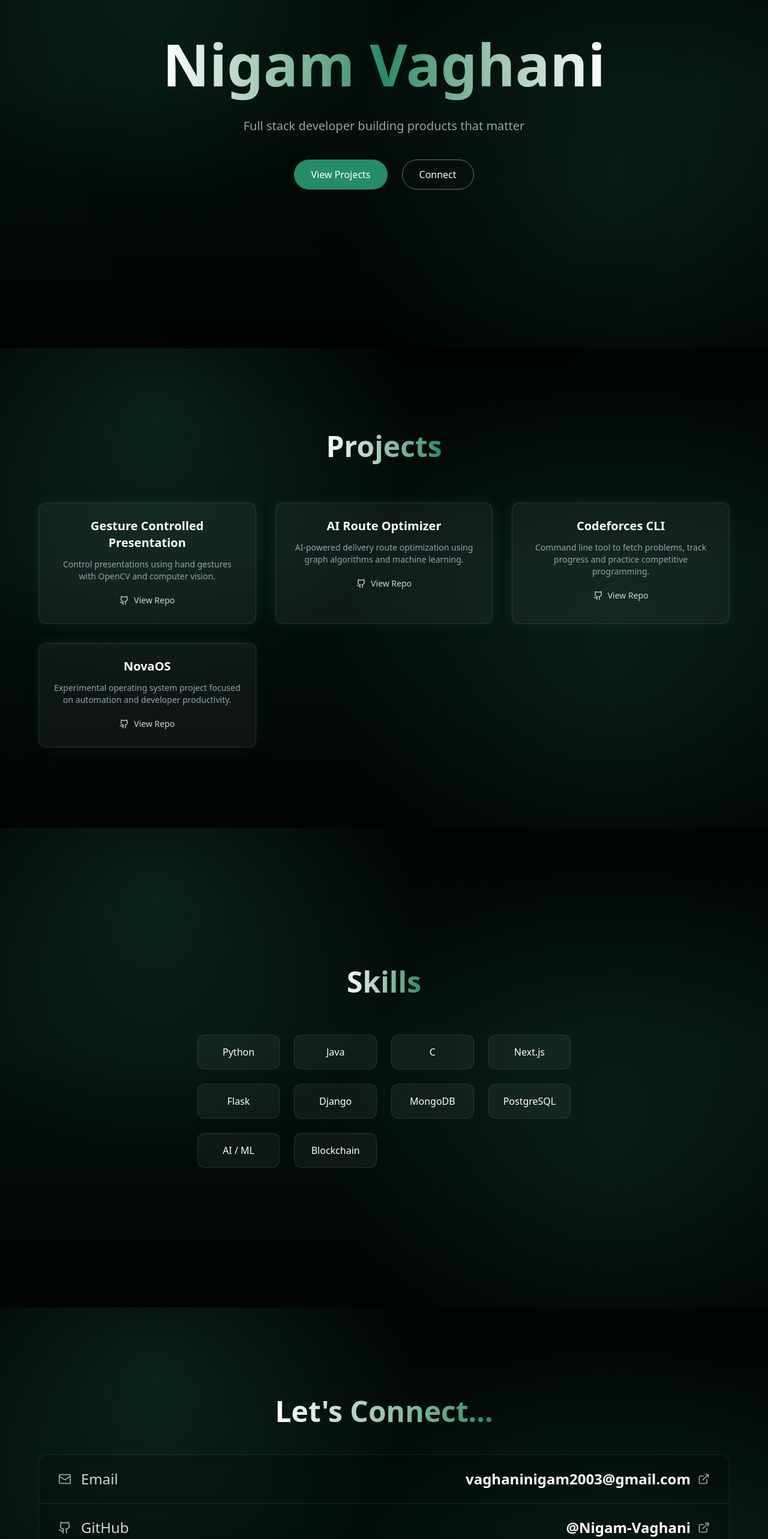
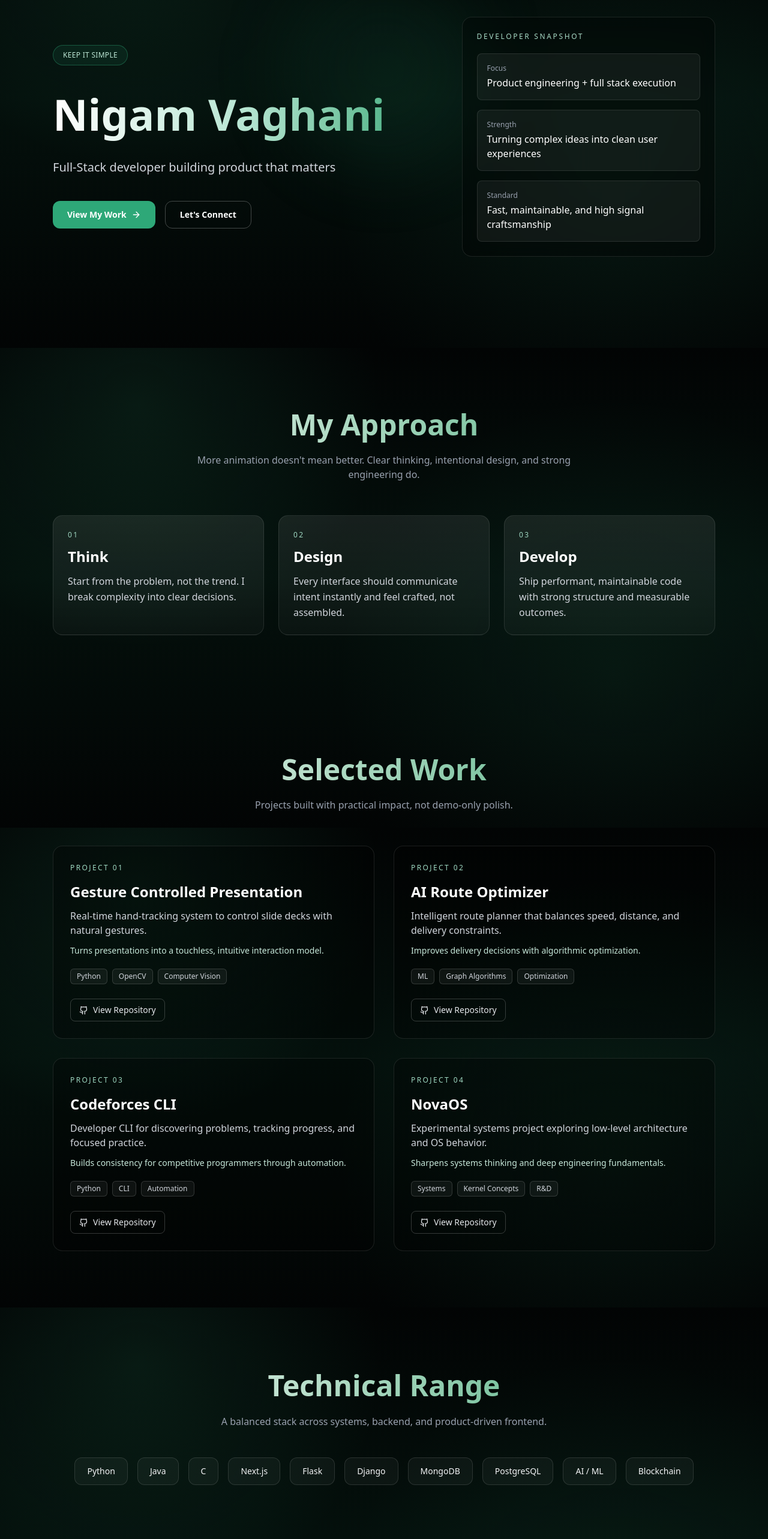
Before and after one commit to Nigam-Vaghani/PortFolio, a Next.js app: page / in a window 1280 px wide. Shown: the part 220-2786 px from the top of the page at 60% size. Built offline with nearby package versions, Linux system fonts and the light colour scheme.

Commit message:
chnage layout

```diff
--- a/src/app/globals.css
+++ b/src/app/globals.css
@@ -1,10 +1,26 @@
 @import "tailwindcss";
 
-body{
+:root {
+  --brand: #2ea878;
+  --brand-soft: #8fd1b5;
+  --ink: #d8e4dd;
+}
+
+html {
+  scroll-behavior: smooth;
+}
+
+body {
   background:
-    radial-gradient(circle at 20% 15%, rgba(38, 140, 103, 0.2) 0%, rgba(38, 140, 103, 0) 35%),
-    radial-gradient(circle at 80% 65%, rgba(38, 140, 103, 0.14) 0%, rgba(38, 140, 103, 0) 40%),
-    linear-gradient(180deg, #020404 0%, #04110c 45%, #020404 100%);
+    radial-gradient(circle at 18% 12%, rgba(46, 168, 120, 0.12) 0%, rgba(46, 168, 120, 0) 32%),
+    radial-gradient(circle at 80% 68%, rgba(46, 168, 120, 0.08) 0%, rgba(46, 168, 120, 0) 40%),
+    linear-gradient(180deg, #020404 0%, #04100c 48%, #020404 100%);
   background-attachment: fixed;
-  color: white;
+  color: var(--ink);
+  text-rendering: optimizeLegibility;
 }
+
+::selection {
+  background: rgba(46, 168, 120, 0.35);
+  color: #ecfff6;
+}
--- a/src/app/page.js
+++ b/src/app/page.js
@@ -1,230 +1,328 @@
 "use client";
+
 import { motion } from "framer-motion";
-import { Github, Mail, Twitter, Linkedin, MessageCircle, ExternalLink } from "lucide-react";
+import {
+  ArrowRight,
+  ExternalLink,
+  Github,
+  Linkedin,
+  Mail,
+  MessageCircle,
+  Sparkles,
+  Twitter,
+} from "lucide-react";
 import Navbar from "../components/Navbar";
+
+const projects = [
+  {
+    title: "Gesture Controlled Presentation",
+    summary:
+      "Real-time hand-tracking system to control slide decks with natural gestures.",
+    impact: "Turns presentations into a touchless, intuitive interaction model.",
+    stack: ["Python", "OpenCV", "Computer Vision"],
+    repo: "https://github.com/Nigam-Vaghani/gesture-controlled-presentation",
+  },
+  {
+    title: "AI Route Optimizer",
+    summary:
+      "Intelligent route planner that balances speed, distance, and delivery constraints.",
+    impact: "Improves delivery decisions with algorithmic optimization.",
+    stack: ["ML", "Graph Algorithms", "Optimization"],
+    repo: "https://github.com/Nigam-Vaghani/ai-route-optimizer",
+  },
+  {
+    title: "Codeforces CLI",
+    summary:
+      "Developer CLI for discovering problems, tracking progress, and focused practice.",
+    impact: "Builds consistency for competitive programmers through automation.",
+    stack: ["Python", "CLI", "Automation"],
+    repo: "https://github.com/Nigam-Vaghani/codeforces_cli",
+  },
+  {
+    title: "NovaOS",
+    summary:
+      "Experimental systems project exploring low-level architecture and OS behavior.",
+    impact: "Sharpens systems thinking and deep engineering fundamentals.",
+    stack: ["Systems", "Kernel Concepts", "R&D"],
+    repo: "https://github.com/Nigam-Vaghani/novaos",
+  },
+];
+
+const skills = [
+  "Python",
+  "Java",
+  "C",
+  "Next.js",
+  "Flask",
+  "Django",
+  "MongoDB",
+  "PostgreSQL",
+  "AI / ML",
+  "Blockchain",
+];
+
+const principles = [
+  {
+    title: "Think",
+    body: "Start from the problem, not the trend. I break complexity into clear decisions.",
+  },
+  {
+    title: "Design",
+    body: "Every interface should communicate intent instantly and feel crafted, not assembled.",
+  },
+  {
+    title: "Develop",
+    body: "Ship performant, maintainable code with strong structure and measurable outcomes.",
+  },
+];
+
+const contactLinks = [
+  {
+    label: "Email",
+    value: "vaghaninigam2003@gmail.com",
+    href: "mailto:vaghaninigam2003@gmail.com",
+    icon: Mail,
+  },
+  {
+    label: "GitHub",
+    value: "@Nigam-Vaghani",
+    href: "https://github.com/Nigam-Vaghani",
+    icon: Github,
+  },
+  {
+    label: "LinkedIn",
+    value: "nigam-vaghani",
+    href: "https://www.linkedin.com/in/nigam-vaghani-4a5086260/",
+    icon: Linkedin,
+  },
+  {
+    label: "Twitter",
+    value: "@nigam",
+    href: "#",
+    icon: Twitter,
+  },
+  {
+    label: "Discord",
+    value: "Join Server",
+    href: "#",
+    icon: MessageCircle,
+  },
+];
+
+const rise = {
+  hidden: { opacity: 0, y: 22 },
+  show: { opacity: 1, y: 0 },
+};
 
 export default function Home() {
   return (
-    <main className="relative text-white text-center overflow-x-hidden">
+    <main className="relative overflow-x-hidden text-white">
       <Navbar />
 
-      <section id="home" className="relative min-h-screen flex flex-col items-center justify-center px-6">
-        <div className="absolute w-[600px] h-[600px] bg-[#000000] opacity-20 blur-[120px] rounded-full pointer-events-none"></div>
+      <div className="pointer-events-none absolute inset-0 -z-10">
+        <div className="absolute left-1/2 top-44 h-80 w-80 -translate-x-1/2 rounded-full bg-[#2ea878]/10 blur-3xl" />
+      </div>
 
-        <motion.h1
-          initial={{ opacity: 0, y: 40 }}
-          animate={{ opacity: 1, y: 0 }}
-          transition={{ duration: 0.8 }}
-          className="relative z-10 text-6xl md:text-8xl leading-[1.15] py-2 font-bold bg-gradient-to-r from-white via-[#268c67] to-white text-transparent bg-clip-text"
+      <section id="home" className="mx-auto flex min-h-screen w-full max-w-6xl items-center px-6 pt-24">
+        <div className="grid w-full items-center gap-12 lg:grid-cols-[1.2fr_0.8fr]">
+          <motion.div
+            variants={rise}
+            initial="hidden"
+            animate="show"
+            transition={{ duration: 0.5 }}
           >
+            <div className="mb-8 inline-flex items-center gap-2 rounded-full border border-[#2ea878]/40 bg-[#2ea878]/10 px-4 py-2 text-xs tracking-wide text-[#bce6d4]">
+
+              KEEP IT SIMPLE
+            </div>
+
+            <h1 className="bg-linear-to-r from-white via-[#b7e6d3] to-[#2ea878] bg-clip-text py-2 text-5xl font-black leading-[1.14] text-transparent md:text-7xl">
               Nigam Vaghani
-        </motion.h1>
+            </h1>
 
-        <p className="relative z-10 mt-6 text-lg md:text-xl text-gray-400 max-w-xl leading-relaxed">
-          Full stack developer building products that matter
+            <p className="mt-6 max-w-2xl text-lg leading-relaxed text-gray-300 md:text-xl">
+              Full-Stack developer building product that matters
             </p>
 
-        <motion.div
-          initial={{ opacity: 0, y: 40 }}
-          animate={{ opacity: 1, y: 0 }}
-          transition={{ duration: 1, delay: 0.6 }}
-          className="relative z-10 flex gap-6 mt-10"
+            <div className="mt-10 flex flex-wrap gap-4">
+              <a
+                href="#projects"
+                className="group inline-flex items-center gap-2 rounded-xl bg-[#2ea878] px-6 py-3 text-sm font-semibold text-white transition hover:-translate-y-0.5 hover:bg-[#37bc86]"
               >
-          <button className="px-7 py-3 bg-[#268c67] rounded-full font-medium hover:scale-110 hover:bg-[#2ea878] transition-all duration-300">
-            View Projects
-          </button>
+                View My Work
+                <ArrowRight size={16} className="transition group-hover:translate-x-1" />
+              </a>
+              <a
+                href="#connect"
+                className="rounded-xl border border-white/25 px-6 py-3 text-sm font-semibold text-white transition hover:border-[#2ea878] hover:bg-[#2ea878]/10"
+              >
+                Let&apos;s Connect
+              </a>
+            </div>
+          </motion.div>
 
-          <button className="px-7 py-3 border border-gray-500 rounded-full hover:border-white hover:scale-110 transition-all duration-300">
-            Connect
-          </button>
-        </motion.div>
+          <motion.aside
+            variants={rise}
+            initial="hidden"
+            animate="show"
+            transition={{ duration: 0.55, delay: 0.12 }}
+            className="rounded-2xl border border-white/10 bg-black/30 p-6 backdrop-blur-md"
+          >
+            <p className="text-xs tracking-[0.22em] text-[#a8d9c5]">DEVELOPER SNAPSHOT</p>
+            <div className="mt-5 space-y-4 text-sm text-gray-300">
+              <div className="rounded-lg border border-white/10 bg-white/5 p-4">
+                <p className="text-xs text-gray-400">Focus</p>
+                <p className="mt-1 text-base text-white">Product engineering + full stack execution</p>
+              </div>
+              <div className="rounded-lg border border-white/10 bg-white/5 p-4">
+                <p className="text-xs text-gray-400">Strength</p>
+                <p className="mt-1 text-base text-white">Turning complex ideas into clean user experiences</p>
+              </div>
+              <div className="rounded-lg border border-white/10 bg-white/5 p-4">
+                <p className="text-xs text-gray-400">Standard</p>
+                <p className="mt-1 text-base text-white">Fast, maintainable, and high signal craftsmanship</p>
+              </div>
+            </div>
+          </motion.aside>
+        </div>
       </section>
 
-      <section id="projects" className="min-h-screen flex flex-col items-center justify-center px-6 py-24">
+      <section id="approach" className="mx-auto w-full max-w-6xl px-6 py-24">
+        <h2 className="bg-linear-to-r from-white to-[#2ea878] bg-clip-text py-1 text-center text-4xl font-bold leading-[1.15] text-transparent md:text-5xl">
+          My Approach
+        </h2>
+        <p className="mx-auto mt-4 max-w-2xl text-center text-gray-400">
+          More animation doesn&apos;t mean better. Clear thinking, intentional design, and strong engineering do.
+        </p>
 
-  <h2 className="text-4xl md:text-5xl font-bold mb-16 bg-gradient-to-r from-white to-[#268c67] text-transparent bg-clip-text py-1.5">
-  Projects
+        <div className="mt-14 grid gap-6 md:grid-cols-3">
+          {principles.map((item, index) => (
+            <motion.article
+              key={item.title}
+              initial={{ opacity: 0, y: 20 }}
+              whileInView={{ opacity: 1, y: 0 }}
+              viewport={{ once: true, amount: 0.3 }}
+              transition={{ duration: 0.4, delay: index * 0.08 }}
+              className="rounded-2xl border border-white/10 bg-linear-to-b from-white/8 to-white/3 p-6"
+            >
+              <p className="text-xs tracking-[0.2em] text-[#9fd8c2]">0{index + 1}</p>
+              <h3 className="mt-3 text-2xl font-semibold text-white">{item.title}</h3>
+              <p className="mt-3 leading-relaxed text-gray-300">{item.body}</p>
+            </motion.article>
+          ))}
+        </div>
+      </section>
+
+      <section id="projects" className="mx-auto w-full max-w-6xl px-6 py-24">
+        <h2 className="bg-linear-to-r from-white to-[#2ea878] bg-clip-text py-1 text-center text-4xl font-bold leading-[1.15] text-transparent md:text-5xl">
+          Selected Work
         </h2>
+        <p className="mx-auto mt-4 max-w-2xl text-center text-gray-400">
+          Projects built with practical impact, not demo-only polish.
+        </p>
 
-  <div className="grid md:grid-cols-2 lg:grid-cols-3 gap-8 max-w-6xl">
+        <div className="mt-14 grid gap-8 md:grid-cols-2">
+          {projects.map((project, index) => (
+            <motion.article
+              key={project.title}
+              initial={{ opacity: 0, y: 18 }}
+              whileInView={{ opacity: 1, y: 0 }}
+              viewport={{ once: true, amount: 0.22 }}
+              transition={{ duration: 0.42, delay: index * 0.07 }}
+              className="group rounded-2xl border border-white/10 bg-black/30 p-7 transition hover:border-[#2ea878]/70"
+            >
+              <div className="mb-4 flex items-center justify-between">
+                <span className="text-xs tracking-[0.2em] text-[#9fd8c2]">PROJECT {String(index + 1).padStart(2, "0")}</span>
+              </div>
 
-    <div className="bg-white/5 border border-white/10 rounded-xl p-6 shadow-[0_0_25px_rgba(38,140,103,0.12)] hover:border-[#268c67] hover:scale-105 hover:shadow-[0_0_35px_rgba(38,140,103,0.28)] transition duration-300">
-      <h3 className="text-xl font-semibold mb-3">Gesture Controlled Presentation</h3>
-      <p className="text-gray-400 text-sm">
-        Control presentations using hand gestures with OpenCV and computer vision.
-      </p>
+              <h3 className="text-2xl font-semibold text-white">{project.title}</h3>
+              <p className="mt-3 text-gray-300">{project.summary}</p>
+              <p className="mt-3 text-sm text-[#c7e8da]">{project.impact}</p>
+
+              <div className="mt-5 flex flex-wrap gap-2">
+                {project.stack.map((tag) => (
+                  <span
+                    key={`${project.title}-${tag}`}
+                    className="rounded-md border border-white/15 bg-white/5 px-2.5 py-1 text-xs text-gray-300"
+                  >
+                    {tag}
+                  </span>
+                ))}
+              </div>
+
               <a
-        href="https://github.com/Nigam-Vaghani/gesture-controlled-presentation"
+                href={project.repo}
                 target="_blank"
                 rel="noopener noreferrer"
-        className="mt-5 inline-flex items-center gap-2 text-sm text-gray-300 hover:text-[#268c67] transition"
+                className="mt-6 inline-flex items-center gap-2 rounded-lg border border-white/20 px-3.5 py-2 text-sm font-medium text-gray-200 transition hover:border-[#2ea878] hover:text-[#bce6d4]"
               >
-        <Github size={16} />
-        View Repo
+                <Github size={15} />
+                View Repository
               </a>
+            </motion.article>
+          ))}
         </div>
-
-    <div className="bg-white/5 border border-white/10 rounded-xl p-6 shadow-[0_0_25px_rgba(38,140,103,0.12)] hover:border-[#268c67] hover:scale-105 hover:shadow-[0_0_35px_rgba(38,140,103,0.28)] transition duration-300">
-      <h3 className="text-xl font-semibold mb-3">AI Route Optimizer</h3>
-      <p className="text-gray-400 text-sm">
-        AI-powered delivery route optimization using graph algorithms and machine learning.
-      </p>
-      <a
-        href="https://github.com/Nigam-Vaghani/ai-route-optimizer"
-        target="_blank"
-        rel="noopener noreferrer"
-        className="mt-5 inline-flex items-center gap-2 text-sm text-gray-300 hover:text-[#268c67] transition"
-      >
-        <Github size={16} />
-        View Repo
-      </a>
-    </div>
-
-    <div className="bg-white/5 border border-white/10 rounded-xl p-6 shadow-[0_0_25px_rgba(38,140,103,0.12)] hover:border-[#268c67] hover:scale-105 hover:shadow-[0_0_35px_rgba(38,140,103,0.28)] transition duration-300">
-      <h3 className="text-xl font-semibold mb-3">Codeforces CLI</h3>
-      <p className="text-gray-400 text-sm">
-        Command line tool to fetch problems, track progress and practice competitive programming.
-      </p>
-      <a
-        href="https://github.com/Nigam-Vaghani/codeforces_cli"
-        target="_blank"
-        rel="noopener noreferrer"
-        className="mt-5 inline-flex items-center gap-2 text-sm text-gray-300 hover:text-[#268c67] transition"
-      >
-        <Github size={16} />
-        View Repo
-      </a>
-    </div>
-
-    <div className="bg-white/5 border border-white/10 rounded-xl p-6 shadow-[0_0_25px_rgba(38,140,103,0.12)] hover:border-[#268c67] hover:scale-105 hover:shadow-[0_0_35px_rgba(38,140,103,0.28)] transition duration-300">
-      <h3 className="text-xl font-semibold mb-3">NovaOS</h3>
-      <p className="text-gray-400 text-sm">
-        Experimental operating system project focused on automation and developer productivity.
-      </p>
-      <a
-        href="https://github.com/Nigam-Vaghani/novaos"
-        target="_blank"
-        rel="noopener noreferrer"
-        className="mt-5 inline-flex items-center gap-2 text-sm text-gray-300 hover:text-[#268c67] transition"
-      >
-        <Github size={16} />
-        View Repo
-      </a>
-    </div>
-
-  </div>
-
       </section>
 
-<section id="skills" className="min-h-screen flex flex-col items-center justify-center px-6 py-24">
+      <section id="skills" className="mx-auto w-full max-w-6xl px-6 py-24">
+        <h2 className="bg-linear-to-r from-white to-[#2ea878] bg-clip-text py-1 text-center text-4xl font-bold leading-[1.15] text-transparent md:text-5xl">
+          Technical Range
+        </h2>
+        <p className="mx-auto mt-4 max-w-2xl text-center text-gray-400">
+          A balanced stack across systems, backend, and product-driven frontend.
+        </p>
 
-  <h2 className="text-4xl md:text-5xl font-bold mb-16 bg-gradient-to-r from-white to-[#268c67] text-transparent bg-clip-text">
-    Skills
-  </h2>
-
-  <div className="max-w-4xl grid grid-cols-2 md:grid-cols-4 gap-6 text-center">
-
-    <div className="bg-white/5 border border-white/10 rounded-xl px-6 py-4 whitespace-nowrap hover:border-[#268c67] hover:scale-105 transition">Python</div>
-    <div className="bg-white/5 border border-white/10 rounded-xl px-6 py-4 whitespace-nowrap hover:border-[#268c67] hover:scale-105 transition">Java</div>
-    <div className="bg-white/5 border border-white/10 rounded-xl px-6 py-4 whitespace-nowrap hover:border-[#268c67] hover:scale-105 transition">C</div>
-    <div className="bg-white/5 border border-white/10 rounded-xl px-6 py-4 whitespace-nowrap hover:border-[#268c67] hover:scale-105 transition">Next.js</div>
-
-    <div className="bg-white/5 border border-white/10 rounded-xl px-6 py-4 whitespace-nowrap hover:border-[#268c67] hover:scale-105 transition">Flask</div>
-    <div className="bg-white/5 border border-white/10 rounded-xl px-6 py-4 whitespace-nowrap hover:border-[#268c67] hover:scale-105 transition">Django</div>
-    <div className="bg-white/5 border border-white/10 rounded-xl px-6 py-4 whitespace-nowrap hover:border-[#268c67] hover:scale-105 transition">MongoDB</div>
-    <div className="bg-white/5 border border-white/10 rounded-xl px-6 py-4 whitespace-nowrap hover:border-[#268c67] hover:scale-105 transition">PostgreSQL</div>
-
-    <div className="bg-white/5 border border-white/10 rounded-xl px-6 py-4 whitespace-nowrap hover:border-[#268c67] hover:scale-105 transition">AI / ML</div>
-    <div className="bg-white/5 border border-white/10 rounded-xl px-6 py-4 whitespace-nowrap hover:border-[#268c67] hover:scale-105 transition">Blockchain</div>
-
+        <div className="mt-12 flex flex-wrap items-center justify-center gap-4">
+          {skills.map((skill, index) => (
+            <motion.span
+              key={skill}
+              initial={{ opacity: 0, y: 10 }}
+              whileInView={{ opacity: 1, y: 0 }}
+              viewport={{ once: true, amount: 0.2 }}
+              transition={{ duration: 0.26, delay: index * 0.02 }}
+              className="rounded-xl border border-white/12 bg-white/4 px-5 py-3 text-sm font-medium text-gray-100 transition hover:border-[#2ea878]/70 hover:bg-[#2ea878]/10"
+            >
+              {skill}
+            </motion.span>
+          ))}
         </div>
-
       </section>
 
-<section id="connect" className="min-h-screen flex flex-col items-center justify-center px-6 py-24 text-left">
+      <section id="connect" className="mx-auto w-full max-w-6xl px-6 pb-24 pt-24">
+        <h2 className="bg-linear-to-r from-white to-[#2ea878] bg-clip-text py-1 text-center text-4xl font-bold leading-[1.15] text-transparent md:text-5xl">
+          Let&apos;s Connect
+        </h2>
+        <p className="mx-auto mt-4 max-w-2xl text-center text-gray-400">
+          Building something meaningful? Let&apos;s talk.
+        </p>
 
-  <h2 className="text-center text-4xl md:text-5xl font-bold mb-12 bg-gradient-to-r from-white to-[#268c67] text-transparent bg-clip-text">
-    Let&apos;s Connect...
-  </h2>
-
-  <div className="w-full max-w-6xl rounded-2xl border border-white/10 bg-black/20 backdrop-blur-sm overflow-hidden">
+        <div className="mt-12 overflow-hidden rounded-2xl border border-white/10 bg-black/25 backdrop-blur-md">
+          {contactLinks.map((item, index) => {
+            const Icon = item.icon;
+            const external = item.href.startsWith("http");
+            return (
               <a
-      href="mailto:vaghaninigam2003@gmail.com"
-      className="flex items-center justify-between gap-6 px-6 md:px-8 py-6 border-b border-white/10 hover:bg-white/5 transition"
+                key={item.label}
+                href={item.href}
+                target={external ? "_blank" : undefined}
+                rel={external ? "noopener noreferrer" : undefined}
+                className={`flex items-center justify-between gap-4 px-6 py-5 transition hover:bg-white/4 md:px-8 ${
+                  index !== contactLinks.length - 1 ? "border-b border-white/10" : ""
+                }`}
               >
-      <span className="flex items-center gap-4 text-gray-300">
-        <Mail size={22} className="text-gray-400" />
-        <span className="text-2xl">Email</span>
+                <span className="flex items-center gap-4 text-base text-gray-300 md:text-xl">
+                  <Icon size={20} className="text-gray-400" />
+                  {item.label}
                 </span>
-      <span className="flex items-center gap-3 text-xl md:text-2xl font-semibold text-white">
-        vaghaninigam2003@gmail.com
-        <ExternalLink size={20} className="text-gray-400" />
+                <span className="flex items-center gap-2 text-sm font-semibold text-white md:text-lg">
+                  {item.value}
+                  <ExternalLink size={16} className="text-gray-400" />
                 </span>
               </a>
-
-    <a
-      href="https://github.com/Nigam-Vaghani"
-      target="_blank"
-      rel="noopener noreferrer"
-      className="flex items-center justify-between gap-6 px-6 md:px-8 py-6 border-b border-white/10 hover:bg-white/5 transition"
-    >
-      <span className="flex items-center gap-4 text-gray-300">
-        <Github size={22} className="text-gray-400" />
-        <span className="text-2xl">GitHub</span>
-      </span>
-      <span className="flex items-center gap-3 text-xl md:text-2xl font-semibold text-white">
-        @Nigam-Vaghani
-        <ExternalLink size={20} className="text-gray-400" />
-      </span>
-    </a>
-
-    <a
-      href="#"
-      className="flex items-center justify-between gap-6 px-6 md:px-8 py-6 border-b border-white/10 hover:bg-white/5 transition"
-    >
-      <span className="flex items-center gap-4 text-gray-300">
-        <Twitter size={22} className="text-gray-400" />
-        <span className="text-2xl">Twitter</span>
-      </span>
-      <span className="flex items-center gap-3 text-xl md:text-2xl font-semibold text-white">
-        @nigam
-        <ExternalLink size={20} className="text-gray-400" />
-      </span>
-    </a>
-
-    <a
-      href="https://www.linkedin.com/in/nigam-vaghani-4a5086260/"
-      target="_blank"
-      rel="noopener noreferrer"
-      className="flex items-center justify-between gap-6 px-6 md:px-8 py-6 border-b border-white/10 hover:bg-white/5 transition"
-    >
-      <span className="flex items-center gap-4 text-gray-300">
-        <Linkedin size={22} className="text-gray-400" />
-        <span className="text-2xl">LinkedIn</span>
-      </span>
-      <span className="flex items-center gap-3 text-xl md:text-2xl font-semibold text-white">
-        nigam-vaghani
-        <ExternalLink size={20} className="text-gray-400" />
-      </span>
-    </a>
-
-    <a
-      href="#"
-      className="flex items-center justify-between gap-6 px-6 md:px-8 py-6 hover:bg-white/5 transition"
-    >
-      <span className="flex items-center gap-4 text-gray-300">
-        <MessageCircle size={22} className="text-gray-400" />
-        <span className="text-2xl">Discord</span>
-      </span>
-      <span className="flex items-center gap-3 text-xl md:text-2xl font-semibold text-white">
-        Join Server
-        <ExternalLink size={20} className="text-gray-400" />
-      </span>
-    </a>
+            );
+          })}
         </div>
-
       </section>
-
     </main>
   );
 }
```
Also changed, not shown: src/components/Navbar.js (+18 -18 lines). Lines whose indentation alone changed are shown as unchanged.
